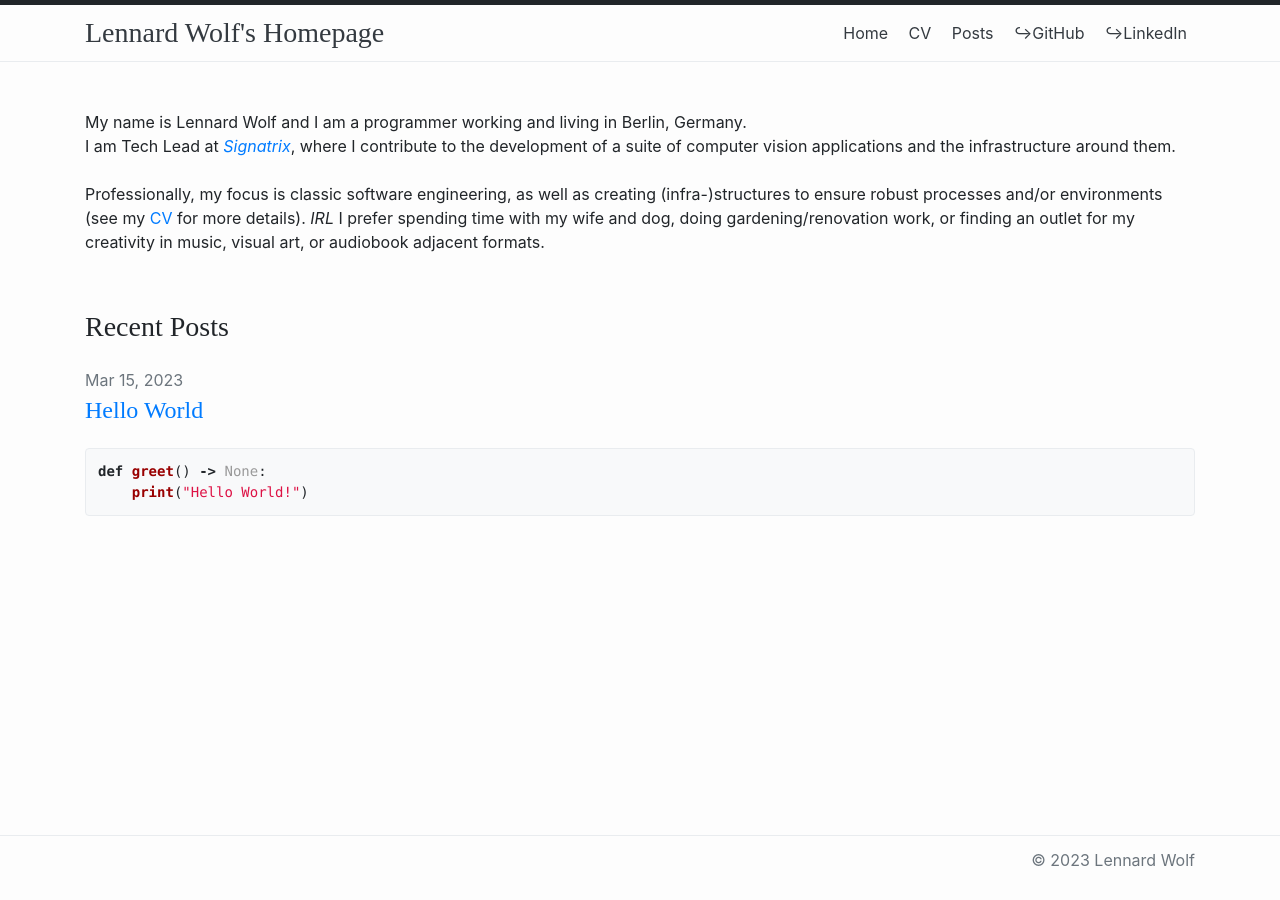
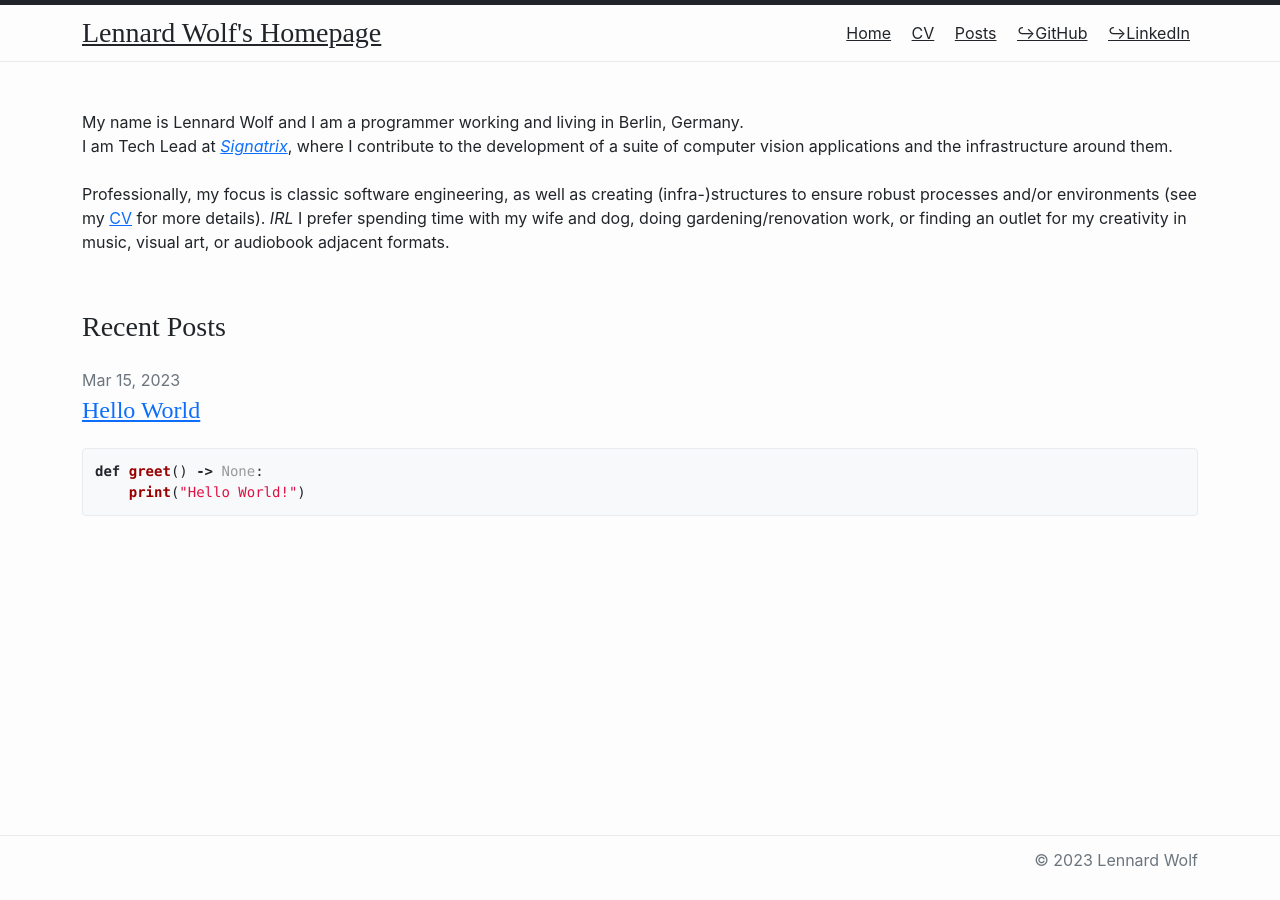
Before and after one commit to MultifokalHirn/MultifokalHirn.github.io, a Jekyll site: the page built from _pages/about.md, in a window 1280 px wide. Built offline with Jekyll 4.4.1, drawn with Linux system fonts in a browser that asks for light colours; some web fonts are replaced.

Commit message:
updating bootstrap css and updating scss for hopefully improved mobile site

```diff
--- a/_includes/head.html
+++ b/_includes/head.html
@@ -3,9 +3,8 @@
   <meta http-equiv="X-UA-Compatible" content="IE=edge">
   <!-- <meta name="viewport" content="width=device-width, initial-scale=1"> -->
 
-  <link rel="stylesheet" href="https://cdn.jsdelivr.net/npm/bootstrap@4.6.1/dist/css/bootstrap.min.css"
-    integrity="sha384-zCbKRCUGaJDkqS1kPbPd7TveP5iyJE0EjAuZQTgFLD2ylzuqKfdKlfG/eSrtxUkn" crossorigin="anonymous">
-
+  <link href="https://cdn.jsdelivr.net/npm/bootstrap@5.3.2/dist/css/bootstrap.min.css" rel="stylesheet"
+    integrity="sha384-T3c6CoIi6uLrA9TneNEoa7RxnatzjcDSCmG1MXxSR1GAsXEV/Dwwykc2MPK8M2HN" crossorigin="anonymous">
 
   <link rel="stylesheet" href="/assets/css/main.css"> <!--generated by Jekyll-->
   <!-- <link rel="canonical" href="{{ page.url | replace:'index.html','' | absolute_url }}"> -->
--- a/_sass/minima-reboot.scss
+++ b/_sass/minima-reboot.scss
@@ -28,41 +28,60 @@
 
 $base-font-family: "Latex Regular", -apple-system, system-ui, BlinkMacSystemFont, "Segoe UI", "Segoe UI Emoji", "Segoe UI Symbol", "Apple Color Emoji", Roboto, Helvetica, Arial, sans-serif !default;
 $code-font-family: "FiraCode", "Menlo", "Inconsolata", "Consolas", "Roboto Mono", "Ubuntu Mono", "Liberation Mono", "Courier New", monospace;
-$base-font-size: 16px !default;
+$base-font-size: 1rem !default; // using rem for scalability
 $base-font-weight: 400 !default;
-$small-font-size: $base-font-size * 0.875 !default;
+$small-font-size: 0.875rem !default; // using rem for scalability
 $base-line-height: 1.5 !default;
 $brand-color: #007bff !default;
-$spacing-unit: 25px !default;
+$spacing-unit: 1.5rem !default; // using rem for scalability
 
 $table-text-align: left !default;
 
-// Width of the content area
-$content-width: 800px !default;
+// Base content width for small devices
+$content-width: 100% !default;
 
-$on-palm: 600px !default;
-$on-laptop: 800px !default;
+// Breakpoints for different sizes
+$breakpoint-palm: 600px !default;
+$breakpoint-laptop: 800px !default;
+$breakpoint-desktop: 1024px !default;
 
-$on-medium: $on-palm !default;
-$on-large: $on-laptop !default;
-
-// Use media queries like this:
-// @include media-query($on-palm) {
-//   .wrapper {
-//     padding-right: $spacing-unit / 2;
-//     padding-left: $spacing-unit / 2;
-//   }
-// }
-// Notice the following mixin uses max-width, in a deprecated, desktop-first
-// approach, whereas media queries used elsewhere now use min-width.
-@mixin media-query($device) {
-  @media screen and (max-width: $device) {
+// Mobile-first approach using min-width
+@mixin media-query($breakpoint) {
+  @media screen and (min-width: $breakpoint) {
     @content;
   }
 }
 
 @mixin relative-font-size($ratio) {
-  font-size: #{$ratio}rem;
+  font-size: #{$ratio}rem; // using rem for scalability
+}
+
+// Base styles
+body {
+  font-family: $base-font-family;
+  font-size: $base-font-size;
+  line-height: $base-line-height;
+}
+
+// Adjust content width and spacing for larger screens
+@include media-query($breakpoint-palm) {
+  .wrapper {
+    max-width: $breakpoint-palm;
+    padding-right: $spacing-unit;
+    padding-left: $spacing-unit;
+  }
+}
+
+@include media-query($breakpoint-laptop) {
+  .wrapper {
+    max-width: $breakpoint-laptop;
+  }
+}
+
+@include media-query($breakpoint-desktop) {
+  .wrapper {
+    max-width: $content-width;
+  }
 }
 
 
```
